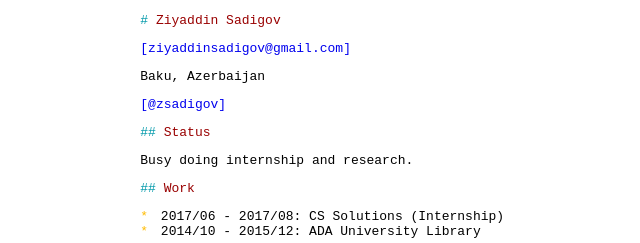
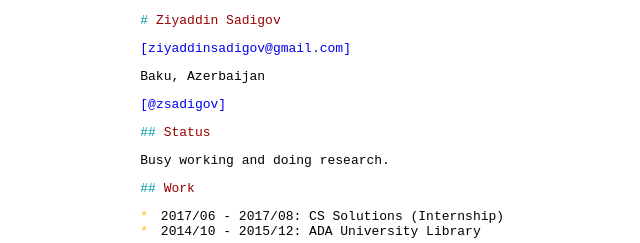
Before and after one commit to ziyaddin/ziyaddin.github.io, a plain HTML site: page index.html in a window 1280 px wide. Shown: the top 243 px of the page, 225-865 px from the left. Drawn offline with Linux system fonts and the light colour scheme.

Commit message:
change status

```diff
--- a/index.html
+++ b/index.html
@@ -15,7 +15,7 @@
 <h2 id="status">Status</h2>
 
 <!--<p>Busy running <a href="https://www.example.com/">a startup</a>.</p>-->
-<p>Busy doing internship and research.</p>
+<p>Busy working and doing research.</p>
 
 <h2 id="work">Work</h2>
 
```
